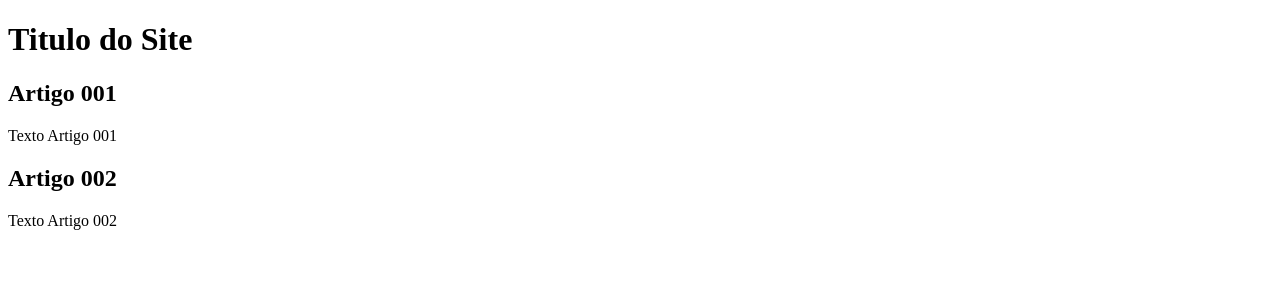
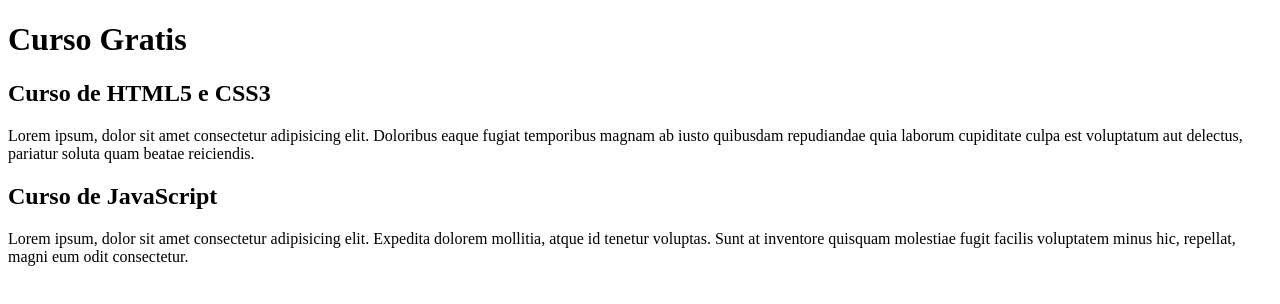
Before and after one commit to fabriciopianco/projeto-site, a plain HTML site: page index.html in a window 1280 px wide. Drawn offline with Linux system fonts and the light colour scheme.

Commit message:
comecei a escrever o conteudo

```diff
--- a/index.html
+++ b/index.html
@@ -8,15 +8,15 @@
 <body>
     <main>
         <header>
-            <h1>Titulo do Site</h1>
+            <h1>Curso Gratis</h1>
         </header>
         <article>
-            <h2>Artigo 001</h2>
-            <p>Texto Artigo 001</p>
+            <h2>Curso de HTML5 e CSS3</h2>
+            <p>Lorem ipsum, dolor sit amet consectetur adipisicing elit. Doloribus eaque fugiat temporibus magnam ab iusto quibusdam repudiandae quia laborum cupiditate culpa est voluptatum aut delectus, pariatur soluta quam beatae reiciendis.</p>
         </article>
         <article>
-            <h2>Artigo 002</h2>
-            <p>Texto Artigo 002</p>
+            <h2>Curso de JavaScript</h2>
+            <p>Lorem ipsum, dolor sit amet consectetur adipisicing elit. Expedita dolorem mollitia, atque id tenetur voluptas. Sunt at inventore quisquam molestiae fugit facilis voluptatem minus hic, repellat, magni eum odit consectetur.</p>
         </article>
     </main>
 </body>
```
